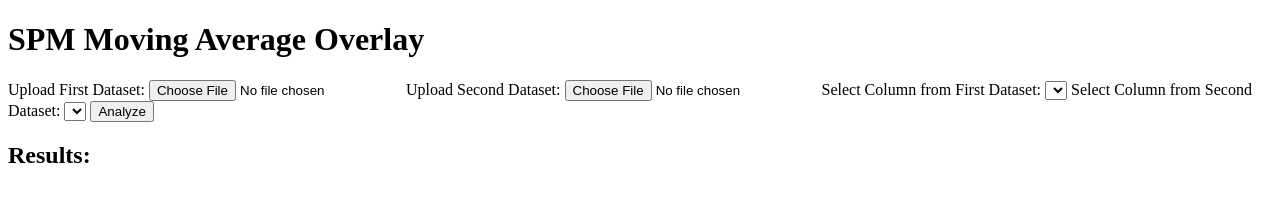
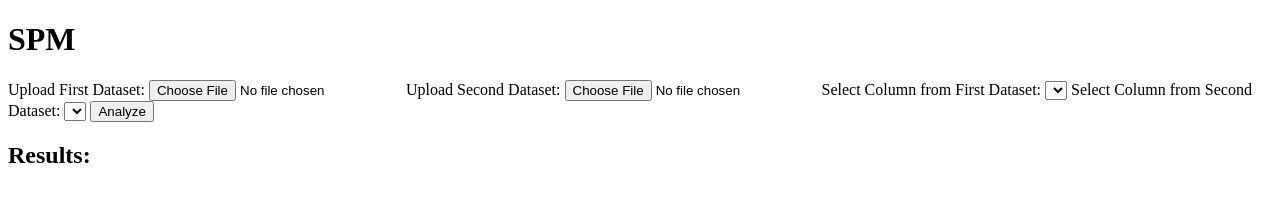
Before and after one commit to JZembower/StatsWebsite, a plain HTML site: page SPM.html in a window 1280 px wide. Drawn offline with Linux system fonts and the light colour scheme.

Commit message:
push origin main

```diff
--- a/SPM.html
+++ b/SPM.html
@@ -7,7 +7,7 @@
     <script src="script.js"></script>
 </head>
 <body>
-    <h1 class="spm">SPM Moving Average Overlay</h1>
+    <h1 class="spm">SPM</h1>
 
     <form onsubmit="event.preventDefault(); runAnalysis('SPM');">
         <label for="fileInput1">Upload First Dataset:</label>
```
